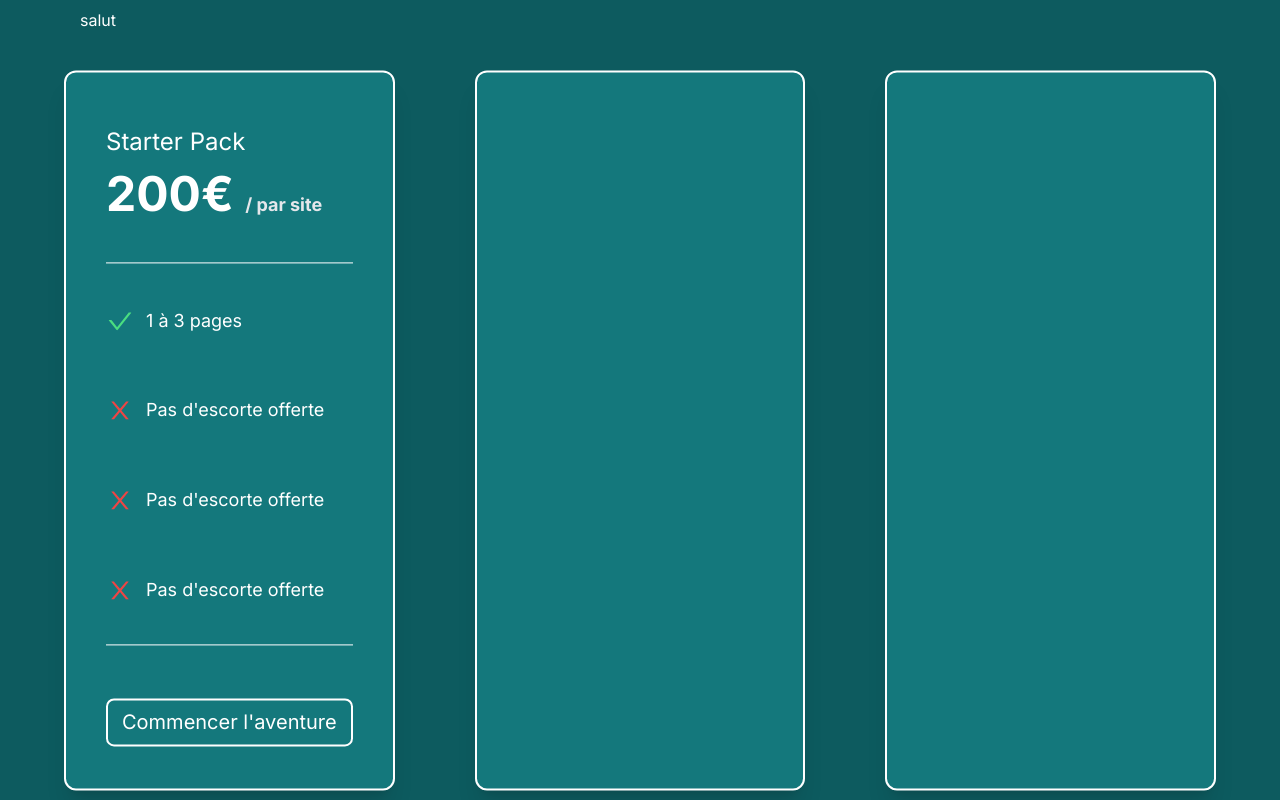
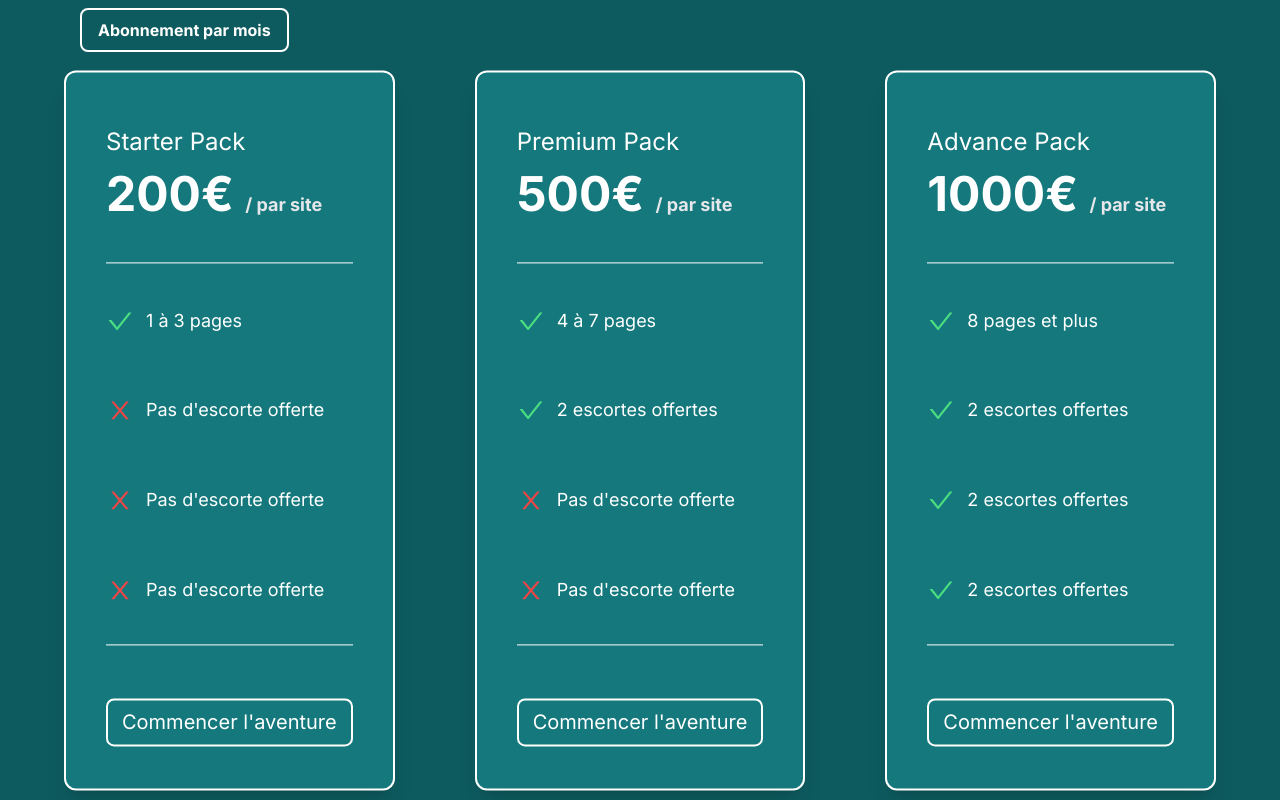
Before and after one commit to Benooux34/maydaywebv1, a Next.js app: page / in a window 1280 px wide. Shown: the part 600-1400 px from the top of the page. Built offline with nearby package versions, Linux system fonts and the light colour scheme; a web font is replaced by a local one.

Commit message:
add switch button

```diff
--- a/src/components/Cards.tsx
+++ b/src/components/Cards.tsx
@@ -5,6 +5,8 @@ import React, { useState } from 'react'
 import { motion, useScroll, useMotionValueEvent } from 'framer-motion'
 // Components
 import CardStart from './pack/CardStart'
+import CardPremium from './pack/CardPremium'
+import CardAdvance from './pack/CardAdvance'
 
 function Cards() {
     // Switch Mode
@@ -25,7 +27,9 @@ function Cards() {
 
   return (
     <section className="relative h-[200vh] md:h-[90vh] w-full flex items-center justify-center -mt-24 mb-20">
-        <button onClick={() => setActive(!active)} className="absolute top-6 left-20 text-white">salut</button>
+        <button onClick={() => setActive(!active)} className="absolute top-0 md:top-6 left-5 md:left-20 bg-transparent hover:bg-white text-white hover:text-[#14787c] font-bold border-2 border-white rounded-lg px-4 py-2">
+            Abonnement par mois
+        </button>
         <div className="h-full w-full flex flex-col md:flex-row items-center justify-center space-x-0 md:space-x-10 lg:space-x-20 space-y-10 md:space-y-0 px-10 xl:px-[5%]">
             <motion.div
                 className="bg-[#14787c] h-[100vh] md:h-[90vh] w-[90vw] md:w-[30vw] rounded-xl shadow-xl border-2 border-white"
@@ -38,14 +42,14 @@ function Cards() {
                 className="bg-[#14787c] h-[100vh] md:h-[90vh] w-[90vw] md:w-[30vw] rounded-xl shadow-xl border-2 border-white"
                 animate={scroll ? { y: "12%" } : { y: count }}
             >
-
+                <CardPremium active={active} />
             </motion.div>
 
             <motion.div
                 className="bg-[#14787c] h-[100vh] md:h-[90vh] w-[90vw] md:w-[30vw] rounded-xl shadow-xl border-2 border-white"
                 initial={{ y: "12%" }}
             >
-
+                <CardAdvance active={active} />
             </motion.div>
         </div>
     </section>
--- a/src/components/Slider.tsx
+++ b/src/components/Slider.tsx
@@ -19,7 +19,7 @@ function Slider() {
             <h2 className='text-white text-md md:text-3xl'>Ce que nous utilisons <span className={`text-[#F9C578] text-md md:text-3xl ${pd.className}`}>(Langages, Plateformes, ...)</span></h2>
         </div>
 
-        <div className='bg-[#14787c] h-[8vh] md:h-[15vh] w-[85vw] flex items-center justify-between mt-[2vh] md:mt-[5vh] rounded-full px-5 sm:px-10 xl:px-20'>
+        <div className='bg-[#14787c] h-[8vh] md:h-[15vh] w-[90vw] flex items-center justify-between mt-[2vh] md:mt-[5vh] rounded-full px-5 sm:px-10 xl:px-20 border-2 border-white'>
             <motion.div
                 initial={{ opacity: 0, y: 10 }}
                 whileInView={{ opacity: 1, y: 0 }}
--- /dev/null
+++ b/src/components/pack/CardAdvance.tsx
@@ -0,0 +1,57 @@
+'use client'
+
+import React from 'react'
+// Icons
+import { AiOutlineCheck, AiOutlineClose } from 'react-icons/ai'
+
+interface Props {
+    active: boolean;
+}
+
+function CardAdvance({ active }: Props) {
+    return (
+        <div className='h-full w-full flex flex-col items-center justify-around px-10 text-white'>
+            <div className='h-[25%] w-full flex flex-col items-left justify-center space-y-3 border-b border-white'>
+                <h2 className='text-2xl'>Advance Pack <span className={active ? 'text-2xl text-[#F9C578] font-light': 'hidden'}>- GOLD</span></h2>
+                {active ?
+                    <p className='text-[#F9C578] text-5xl font-bold'>249.99€ <span className='text-white text-lg font-bold'>/ mois</span></p>
+                :
+                    <p className='text-white text-5xl font-bold'>1000€ <span className='text-gray-200 text-lg font-bold'>/ par site</span></p>
+                }
+            </div>
+            <div className='h-[50%] w-full flex flex-col items-left justify-between space-y-0 border-b border-white pb-10 pt-5'>
+                <div className='flex items-left justify-start space-x-3'>
+                    <AiOutlineCheck className='h-7 w-7 text-green-400' />
+                    <p className='text-lg'>8 pages et plus</p>
+                </div>
+                <div className='flex items-left justify-start space-x-3'>
+                    <AiOutlineCheck className='h-7 w-7 text-green-400' />
+                    <p className='text-lg'>2 escortes offertes</p>
+                </div>
+                <div className='flex items-left justify-start space-x-3'>
+                    <AiOutlineCheck className='h-7 w-7 text-green-400' />
+                    <p className='text-lg'>2 escortes offertes</p>
+                </div>
+                <div className='flex items-left justify-start space-x-3'>
+                    <AiOutlineCheck className='h-7 w-7 text-green-400' />
+                    <p className='text-lg'>2 escortes offertes</p>
+                </div>
+            </div>
+            <div className='h-[15%] w-full flex flex-col items-left justify-center space-y-3'>
+                <div className='w-full'>
+                    {active ?
+                        <button className='w-full bg-transparent hover:bg-[#F9C578] border-2 border-[#F9C578] py-2 text-[#F9C578] hover:text-[#14787c] text-xl rounded-lg transition-all'>
+                            Commencer l'aventure
+                        </button>
+                    :
+                        <button className='w-full bg-transparent hover:bg-white border-2 border-white py-2 text-white hover:text-[#14787c] text-xl rounded-lg transition-all'>
+                            Commencer l'aventure
+                        </button>
+                    }
+                </div>
+            </div>
+        </div>
+    )
+}
+
+export default CardAdvance
--- /dev/null
+++ b/src/components/pack/CardPremium.tsx
@@ -0,0 +1,57 @@
+'use client'
+
+import React from 'react'
+// Icons
+import { AiOutlineCheck, AiOutlineClose } from 'react-icons/ai'
+
+interface Props {
+    active: boolean;
+}
+
+function CardPremium({ active }: Props) {
+    return (
+        <div className='h-full w-full flex flex-col items-center justify-around px-10 text-white'>
+            <div className='h-[25%] w-full flex flex-col items-left justify-center space-y-3 border-b border-white'>
+                <h2 className='text-2xl'>Premium Pack <span className={active ? 'text-2xl text-[#F9C578] font-light': 'hidden'}>- GOLD</span></h2>
+                {active ?
+                    <p className='text-[#F9C578] text-5xl font-bold'>99.99€ <span className='text-white text-lg font-bold'>/ mois</span></p>
+                :
+                    <p className='text-white text-5xl font-bold'>500€ <span className='text-gray-200 text-lg font-bold'>/ par site</span></p>
+                }
+            </div>
+            <div className='h-[50%] w-full flex flex-col items-left justify-between space-y-0 border-b border-white pb-10 pt-5'>
+                <div className='flex items-left justify-start space-x-3'>
+                    <AiOutlineCheck className='h-7 w-7 text-green-400' />
+                    <p className='text-lg'>4 à 7 pages</p>
+                </div>
+                <div className='flex items-left justify-start space-x-3'>
+                    <AiOutlineCheck className='h-7 w-7 text-green-400' />
+                    <p className='text-lg'>2 escortes offertes</p>
+                </div>
+                <div className='flex items-left justify-start space-x-3'>
+                    <AiOutlineClose className='h-7 w-7 text-red-500' />
+                    <p className='text-lg'>Pas d'escorte offerte</p>
+                </div>
+                <div className='flex items-left justify-start space-x-3'>
+                    <AiOutlineClose className='h-7 w-7 text-red-500' />
+                    <p className='text-lg'>Pas d'escorte offerte</p>
+                </div>
+            </div>
+            <div className='h-[15%] w-full flex flex-col items-left justify-center space-y-3'>
+                <div className='w-full'>
+                    {active ?
+                        <button className='w-full bg-transparent hover:bg-[#F9C578] border-2 border-[#F9C578] py-2 text-[#F9C578] hover:text-[#14787c] text-xl rounded-lg transition-all'>
+                            Commencer l'aventure
+                        </button>
+                    :
+                        <button className='w-full bg-transparent hover:bg-white border-2 border-white py-2 text-white hover:text-[#14787c] text-xl rounded-lg transition-all'>
+                            Commencer l'aventure
+                        </button>
+                    }
+                </div>
+            </div>
+        </div>
+    )
+}
+
+export default CardPremium
```
